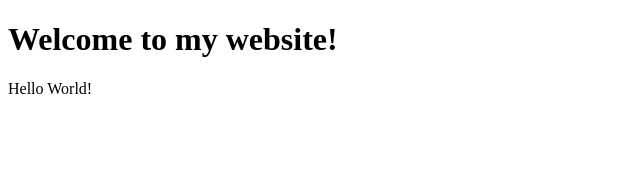
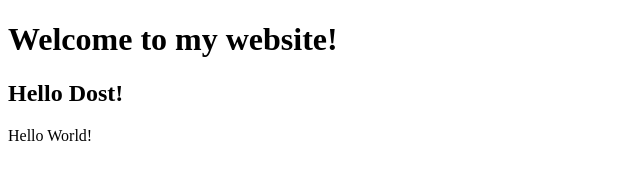
Before and after one commit to Rahul-124/Nitish-2024, a plain HTML site: page hello.html in a window 1280 px wide. Shown: the whole page, without its empty margins (0-640 px from the left). Drawn offline with Linux system fonts and the light colour scheme.

Commit message:
added h2

```diff
--- a/hello.html
+++ b/hello.html
@@ -7,6 +7,7 @@
 </head>
 <body>
     <h1>Welcome to my website!</h1>
+    <h2>Hello Dost!</h2>
     Hello World!
 </body>
 </html>
```
